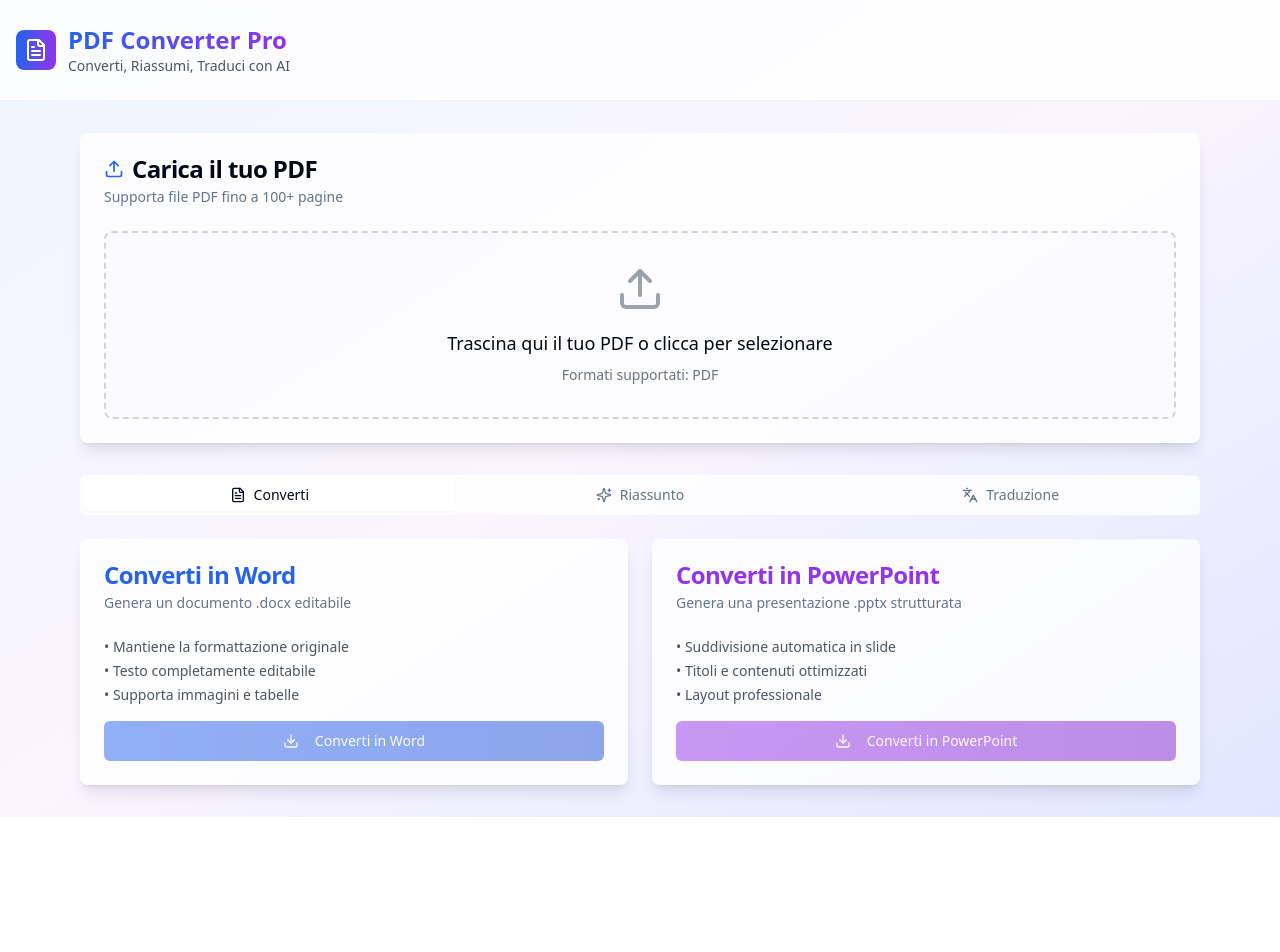
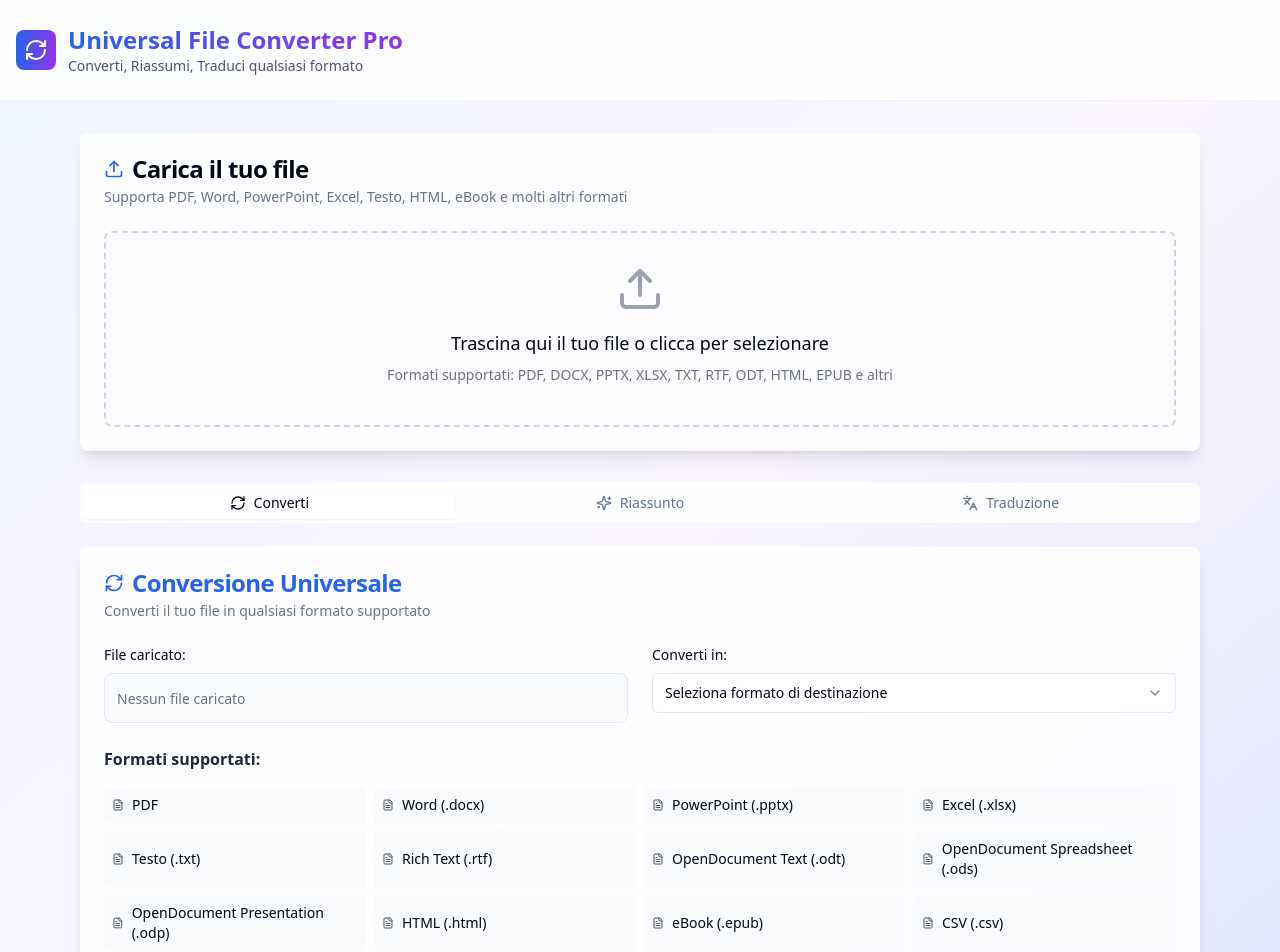
Before and after one commit to brus83/pdf-power-pro, a React (Vite) app: page / in a window 1280 px wide. Shown: the top 952 px of the page. Before the commit the page ends 817 px from the top, so only its background shows below. Built offline with nearby package versions, Linux system fonts and the light colour scheme.

Commit message:
Refactor: Support all file formats and conversions
Update the application to allow conversion of any file format to any other supported format.

```diff
--- a/src/pages/Index.tsx
+++ b/src/pages/Index.tsx
@@ -1,6 +1,6 @@
 
 import { useState } from 'react';
-import { Upload, FileText, Languages, Sparkles, Download, Copy } from 'lucide-react';
+import { Upload, FileText, Languages, Sparkles, Download, Copy, RefreshCw } from 'lucide-react';
 import { Button } from '@/components/ui/button';
 import { Card, CardContent, CardDescription, CardHeader, CardTitle } from '@/components/ui/card';
 import { Tabs, TabsContent, TabsList, TabsTrigger } from '@/components/ui/tabs';
@@ -14,21 +14,51 @@ const Index = () => {
   const [summary, setSummary] = useState('');
   const [translation, setTranslation] = useState('');
   const [selectedLanguage, setSelectedLanguage] = useState('');
+  const [targetFormat, setTargetFormat] = useState('');
+
+  const supportedFormats = [
+    { value: 'pdf', label: 'PDF', accept: '.pdf' },
+    { value: 'docx', label: 'Word (.docx)', accept: '.docx,.doc' },
+    { value: 'pptx', label: 'PowerPoint (.pptx)', accept: '.pptx,.ppt' },
+    { value: 'xlsx', label: 'Excel (.xlsx)', accept: '.xlsx,.xls' },
+    { value: 'txt', label: 'Testo (.txt)', accept: '.txt' },
+    { value: 'rtf', label: 'Rich Text (.rtf)', accept: '.rtf' },
+    { value: 'odt', label: 'OpenDocument Text (.odt)', accept: '.odt' },
+    { value: 'ods', label: 'OpenDocument Spreadsheet (.ods)', accept: '.ods' },
+    { value: 'odp', label: 'OpenDocument Presentation (.odp)', accept: '.odp' },
+    { value: 'html', label: 'HTML (.html)', accept: '.html,.htm' },
+    { value: 'epub', label: 'eBook (.epub)', accept: '.epub' },
+    { value: 'csv', label: 'CSV (.csv)', accept: '.csv' },
+    { value: 'json', label: 'JSON (.json)', accept: '.json' },
+    { value: 'xml', label: 'XML (.xml)', accept: '.xml' }
+  ];
+
+  const allAcceptedFormats = supportedFormats.map(f => f.accept).join(',');
+
+  const getFileType = (filename: string) => {
+    const extension = filename.split('.').pop()?.toLowerCase();
+    return supportedFormats.find(format =>
+      format.accept.includes(`.${extension}`)
+    )?.value || 'unknown';
+  };
 
   const handleFileUpload = (event: React.ChangeEvent<HTMLInputElement>) => {
     const file = event.target.files?.[0];
-    if (file && file.type === 'application/pdf') {
+    if (file) {
+      const fileType = getFileType(file.name);
+      if (fileType !== 'unknown') {
         setUploadedFile(file);
         toast({
-        title: "PDF caricato con successo!",
+          title: "File caricato con successo!",
           description: `File: ${file.name} (${(file.size / 1024 / 1024).toFixed(2)} MB)`,
         });
       } else {
         toast({
-        title: "Errore",
-        description: "Per favore carica solo file PDF",
+          title: "Formato non supportato",
+          description: "Per favore carica un file in uno dei formati supportati",
           variant: "destructive",
         });
+      }
     }
   };
 
@@ -41,10 +71,11 @@ const Index = () => {
     const files = e.dataTransfer.files;
     if (files.length > 0) {
       const file = files[0];
-      if (file.type === 'application/pdf') {
+      const fileType = getFileType(file.name);
+      if (fileType !== 'unknown') {
         setUploadedFile(file);
         toast({
-          title: "PDF caricato con successo!",
+          title: "File caricato con successo!",
           description: `File: ${file.name} (${(file.size / 1024 / 1024).toFixed(2)} MB)`,
         });
       }
@@ -57,9 +88,9 @@ const Index = () => {
     setIsProcessing(false);
 
     if (action === 'summary') {
-      setSummary("Questo è un riassunto simulato del documento PDF caricato. Il documento tratta di tecnologie innovative nel settore dell'intelligenza artificiale, con particolare focus su applicazioni pratiche nel business moderno. Include analisi di mercato, case studies e proiezioni future per il prossimo quinquennio.");
+      setSummary("Questo è un riassunto simulato del documento caricato. Il documento tratta di tecnologie innovative nel settore dell'intelligenza artificiale, con particolare focus su applicazioni pratiche nel business moderno. Include analisi di mercato, case studies e proiezioni future per il prossimo quinquennio.");
     } else if (action === 'translation') {
-      setTranslation("This is a simulated translation of the uploaded PDF document. The document discusses innovative technologies in the artificial intelligence sector, with particular focus on practical applications in modern business. It includes market analysis, case studies and future projections for the next five years.");
+      setTranslation("This is a simulated translation of the uploaded document. The document discusses innovative technologies in the artificial intelligence sector, with particular focus on practical applications in modern business. It includes market analysis, case studies and future projections for the next five years.");
     }
 
     toast({
@@ -68,20 +99,31 @@ const Index = () => {
     });
   };
 
-  const handleConvert = (format: 'word' | 'powerpoint') => {
-    if (!uploadedFile) {
+  const handleConvert = () => {
+    if (!uploadedFile || !targetFormat) {
       toast({
         title: "Errore",
-        description: "Per favore carica prima un file PDF",
+        description: "Per favore carica un file e seleziona il formato di destinazione",
         variant: "destructive",
       });
       return;
     }
 
+    const sourceFormat = getFileType(uploadedFile.name);
+    const targetFormatLabel = supportedFormats.find(f => f.value === targetFormat)?.label;
+
     toast({
-      title: `Conversione ${format.toUpperCase()} avviata`,
-      description: "Il file sarà pronto per il download a breve...",
+      title: `Conversione avviata`,
+      description: `Convertendo da ${sourceFormat.toUpperCase()} a ${targetFormatLabel}...`,
     });
+
+    // Simula il processo di conversione
+    setTimeout(() => {
+      toast({
+        title: "Conversione completata!",
+        description: `File convertito in ${targetFormatLabel} con successo`,
+      });
+    }, 3000);
   };
 
   const copyToClipboard = (text: string) => {
@@ -92,6 +134,9 @@ const Index = () => {
     });
   };
 
+  const currentFileType = uploadedFile ? getFileType(uploadedFile.name) : null;
+  const availableFormats = supportedFormats.filter(format => format.value !== currentFileType);
+
   return (
     <div className="min-h-screen bg-gradient-to-br from-blue-50 via-purple-50 to-indigo-100">
       {/* Header */}
@@ -99,13 +144,13 @@ const Index = () => {
         <div className="container mx-auto px-4 py-6">
           <div className="flex items-center gap-3">
             <div className="bg-gradient-to-r from-blue-600 to-purple-600 p-2 rounded-lg">
-              <FileText className="h-6 w-6 text-white" />
+              <RefreshCw className="h-6 w-6 text-white" />
             </div>
             <div>
               <h1 className="text-2xl font-bold bg-gradient-to-r from-blue-600 to-purple-600 bg-clip-text text-transparent">
-                PDF Converter Pro
+                Universal File Converter Pro
               </h1>
-              <p className="text-sm text-gray-600">Converti, Riassumi, Traduci con AI</p>
+              <p className="text-sm text-gray-600">Converti, Riassumi, Traduci qualsiasi formato</p>
             </div>
           </div>
         </div>
@@ -117,10 +162,10 @@ const Index = () => {
           <CardHeader>
             <CardTitle className="flex items-center gap-2">
               <Upload className="h-5 w-5 text-blue-600" />
-              Carica il tuo PDF
+              Carica il tuo file
             </CardTitle>
             <CardDescription>
-              Supporta file PDF fino a 100+ pagine
+              Supporta PDF, Word, PowerPoint, Excel, Testo, HTML, eBook e molti altri formati
             </CardDescription>
           </CardHeader>
           <CardContent>
@@ -132,18 +177,23 @@ const Index = () => {
             >
               <Upload className="h-12 w-12 mx-auto mb-4 text-gray-400" />
               <p className="text-lg mb-2">
-                {uploadedFile ? uploadedFile.name : 'Trascina qui il tuo PDF o clicca per selezionare'}
+                {uploadedFile ? uploadedFile.name : 'Trascina qui il tuo file o clicca per selezionare'}
               </p>
-              <p className="text-sm text-gray-500">
+              <p className="text-sm text-gray-500 mb-2">
                 {uploadedFile
-                  ? `Dimensione: ${(uploadedFile.size / 1024 / 1024).toFixed(2)} MB`
-                  : 'Formati supportati: PDF'
+                  ? `Dimensione: ${(uploadedFile.size / 1024 / 1024).toFixed(2)} MB - Tipo: ${getFileType(uploadedFile.name).toUpperCase()}`
+                  : 'Formati supportati: PDF, DOCX, PPTX, XLSX, TXT, RTF, ODT, HTML, EPUB e altri'
                 }
               </p>
+              {uploadedFile && (
+                <div className="mt-4 p-3 bg-green-50 border border-green-200 rounded-lg inline-block">
+                  <p className="text-green-700 text-sm font-medium">✓ File caricato e pronto per la conversione</p>
+                </div>
+              )}
               <input
                 id="file-upload"
                 type="file"
-                accept=".pdf"
+                accept={allAcceptedFormats}
                 onChange={handleFileUpload}
                 className="hidden"
               />
@@ -155,7 +205,7 @@ const Index = () => {
         <Tabs value={activeTab} onValueChange={setActiveTab} className="space-y-6">
           <TabsList className="grid w-full grid-cols-3 bg-white/80 backdrop-blur-sm">
             <TabsTrigger value="convert" className="flex items-center gap-2">
-              <FileText className="h-4 w-4" />
+              <RefreshCw className="h-4 w-4" />
               Converti
             </TabsTrigger>
             <TabsTrigger value="summary" className="flex items-center gap-2">
@@ -170,55 +220,83 @@ const Index = () => {
 
           {/* Convert Tab */}
           <TabsContent value="convert">
-            <div className="grid md:grid-cols-2 gap-6">
-              <Card className="shadow-lg border-0 bg-white/80 backdrop-blur-sm hover:shadow-xl transition-shadow">
+            <Card className="shadow-lg border-0 bg-white/80 backdrop-blur-sm">
               <CardHeader>
-                  <CardTitle className="text-blue-600">Converti in Word</CardTitle>
+                <CardTitle className="flex items-center gap-2 text-blue-600">
+                  <RefreshCw className="h-5 w-5" />
+                  Conversione Universale
+                </CardTitle>
                 <CardDescription>
-                    Genera un documento .docx editabile
+                  Converti il tuo file in qualsiasi formato supportato
                 </CardDescription>
               </CardHeader>
-                <CardContent className="space-y-4">
-                  <ul className="text-sm text-gray-600 space-y-1">
-                    <li>• Mantiene la formattazione originale</li>
-                    <li>• Testo completamente editabile</li>
-                    <li>• Supporta immagini e tabelle</li>
-                  </ul>
+              <CardContent className="space-y-6">
+                <div className="grid md:grid-cols-2 gap-6">
+                  <div>
+                    <label className="block text-sm font-medium mb-2">File caricato:</label>
+                    <div className="p-3 bg-gray-50 border rounded-lg">
+                      {uploadedFile ? (
+                        <div className="flex items-center gap-2">
+                          <FileText className="h-4 w-4 text-blue-600" />
+                          <span className="text-sm">{uploadedFile.name}</span>
+                          <span className="text-xs bg-blue-100 text-blue-800 px-2 py-1 rounded">
+                            {getFileType(uploadedFile.name).toUpperCase()}
+                          </span>
+                        </div>
+                      ) : (
+                        <span className="text-gray-500 text-sm">Nessun file caricato</span>
+                      )}
+                    </div>
+                  </div>
+
+                  <div>
+                    <label className="block text-sm font-medium mb-2">Converti in:</label>
+                    <Select value={targetFormat} onValueChange={setTargetFormat}>
+                      <SelectTrigger>
+                        <SelectValue placeholder="Seleziona formato di destinazione" />
+                      </SelectTrigger>
+                      <SelectContent className="bg-white">
+                        {availableFormats.map((format) => (
+                          <SelectItem key={format.value} value={format.value}>
+                            {format.label}
+                          </SelectItem>
+                        ))}
+                      </SelectContent>
+                    </Select>
+                  </div>
+                </div>
+
+                <div className="space-y-4">
+                  <h3 className="font-semibold text-gray-800">Formati supportati:</h3>
+                  <div className="grid grid-cols-2 md:grid-cols-4 gap-2 text-sm">
+                    {supportedFormats.map((format) => (
+                      <div key={format.value} className="flex items-center gap-2 p-2 bg-gray-50 rounded">
+                        <FileText className="h-3 w-3 text-gray-600" />
+                        <span>{format.label}</span>
+                      </div>
+                    ))}
+                  </div>
+                </div>
+
                 <Button
-                    onClick={() => handleConvert('word')}
-                    className="w-full bg-gradient-to-r from-blue-600 to-blue-700 hover:from-blue-700 hover:to-blue-800"
-                    disabled={!uploadedFile}
+                  onClick={handleConvert}
+                  className="w-full bg-gradient-to-r from-blue-600 to-purple-600 hover:from-blue-700 hover:to-purple-700"
+                  disabled={!uploadedFile || !targetFormat || isProcessing}
                 >
+                  {isProcessing ? (
+                    <>
+                      <RefreshCw className="h-4 w-4 mr-2 animate-spin" />
+                      Conversione in corso...
+                    </>
+                  ) : (
+                    <>
                       <Download className="h-4 w-4 mr-2" />
-                    Converti in Word
+                      Converti File
+                    </>
+                  )}
                 </Button>
               </CardContent>
             </Card>
-
-              <Card className="shadow-lg border-0 bg-white/80 backdrop-blur-sm hover:shadow-xl transition-shadow">
-                <CardHeader>
-                  <CardTitle className="text-purple-600">Converti in PowerPoint</CardTitle>
-                  <CardDescription>
-                    Genera una presentazione .pptx strutturata
-                  </CardDescription>
-                </CardHeader>
-                <CardContent className="space-y-4">
-                  <ul className="text-sm text-gray-600 space-y-1">
-                    <li>• Suddivisione automatica in slide</li>
-                    <li>• Titoli e contenuti ottimizzati</li>
-                    <li>• Layout professionale</li>
-                  </ul>
-                  <Button
-                    onClick={() => handleConvert('powerpoint')}
-                    className="w-full bg-gradient-to-r from-purple-600 to-purple-700 hover:from-purple-700 hover:to-purple-800"
-                    disabled={!uploadedFile}
-                  >
-                    <Download className="h-4 w-4 mr-2" />
-                    Converti in PowerPoint
-                  </Button>
-                </CardContent>
-              </Card>
-            </div>
           </TabsContent>
 
           {/* Summary Tab */}
@@ -282,7 +360,7 @@ const Index = () => {
                       <SelectTrigger>
                         <SelectValue placeholder="Seleziona lingua" />
                       </SelectTrigger>
-                      <SelectContent>
+                      <SelectContent className="bg-white">
                         <SelectItem value="en">Inglese</SelectItem>
                         <SelectItem value="es">Spagnolo</SelectItem>
                         <SelectItem value="fr">Francese</SelectItem>
```
Lines whose indentation alone changed are shown as unchanged.
